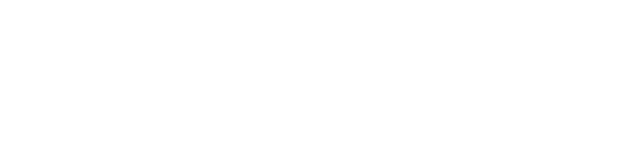
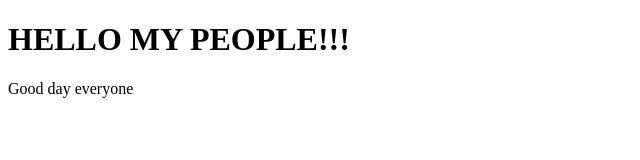
Before and after one commit to HabeeblaiMoshoodOpeyemi/Gitnew, a plain HTML site: page index.html in a window 1280 px wide. Shown: the whole page, without its empty margins (0-640 px from the left). Drawn offline with Linux system fonts and the light colour scheme.

Commit message:
added a paragraph

```diff
--- a/index.html
+++ b/index.html
@@ -3,9 +3,10 @@
 <head>
     <meta charset="UTF-8">
     <meta name="viewport" content="width=device-width, initial-scale=1.0">
-    <title>Document</title>
+    <title>First Website</title>
 </head>
 <body>
-
+    <h1>HELLO MY PEOPLE!!!</h1>
+    <p>Good day everyone</p>
 </body>
 </html>
```
